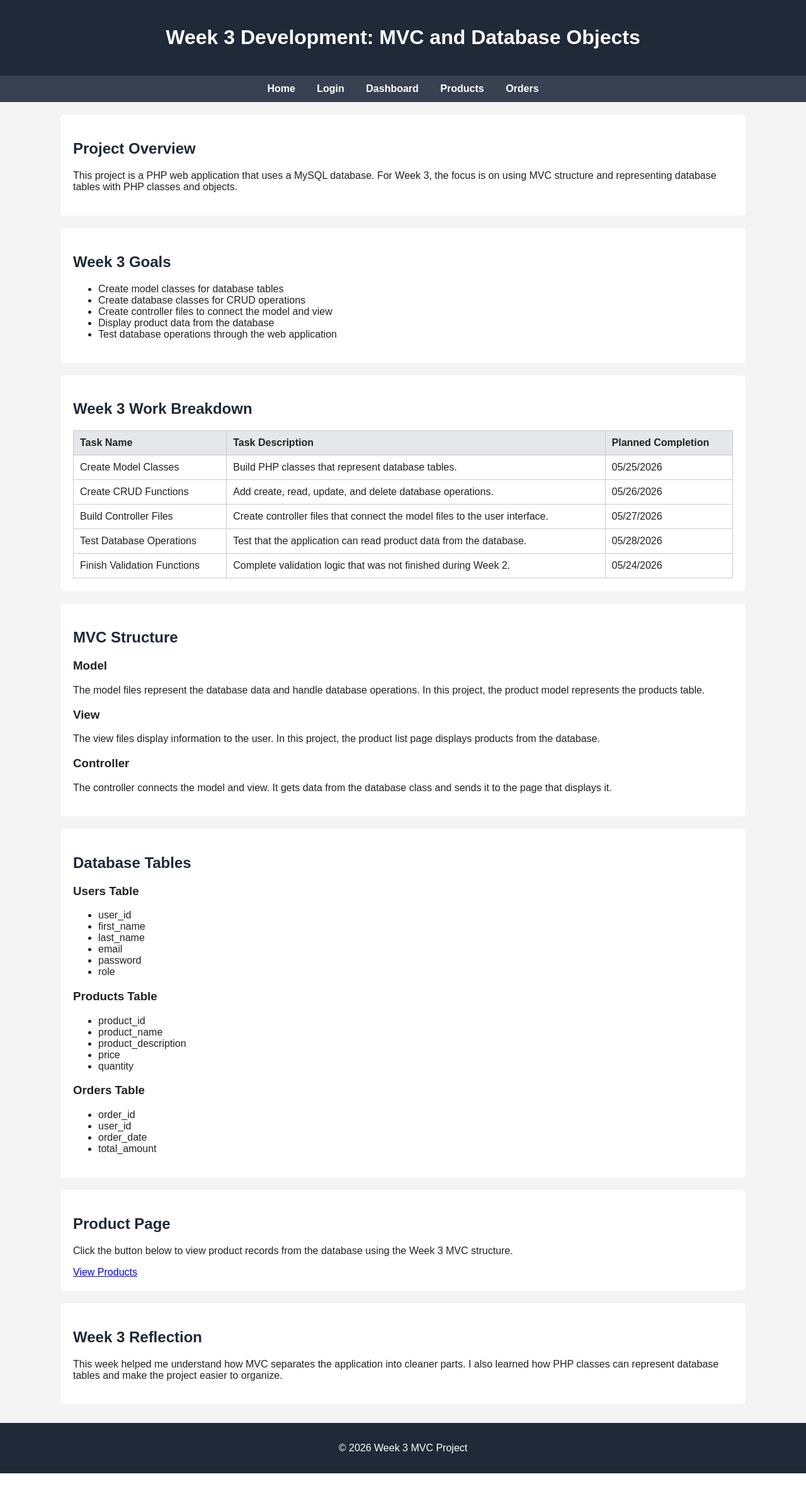
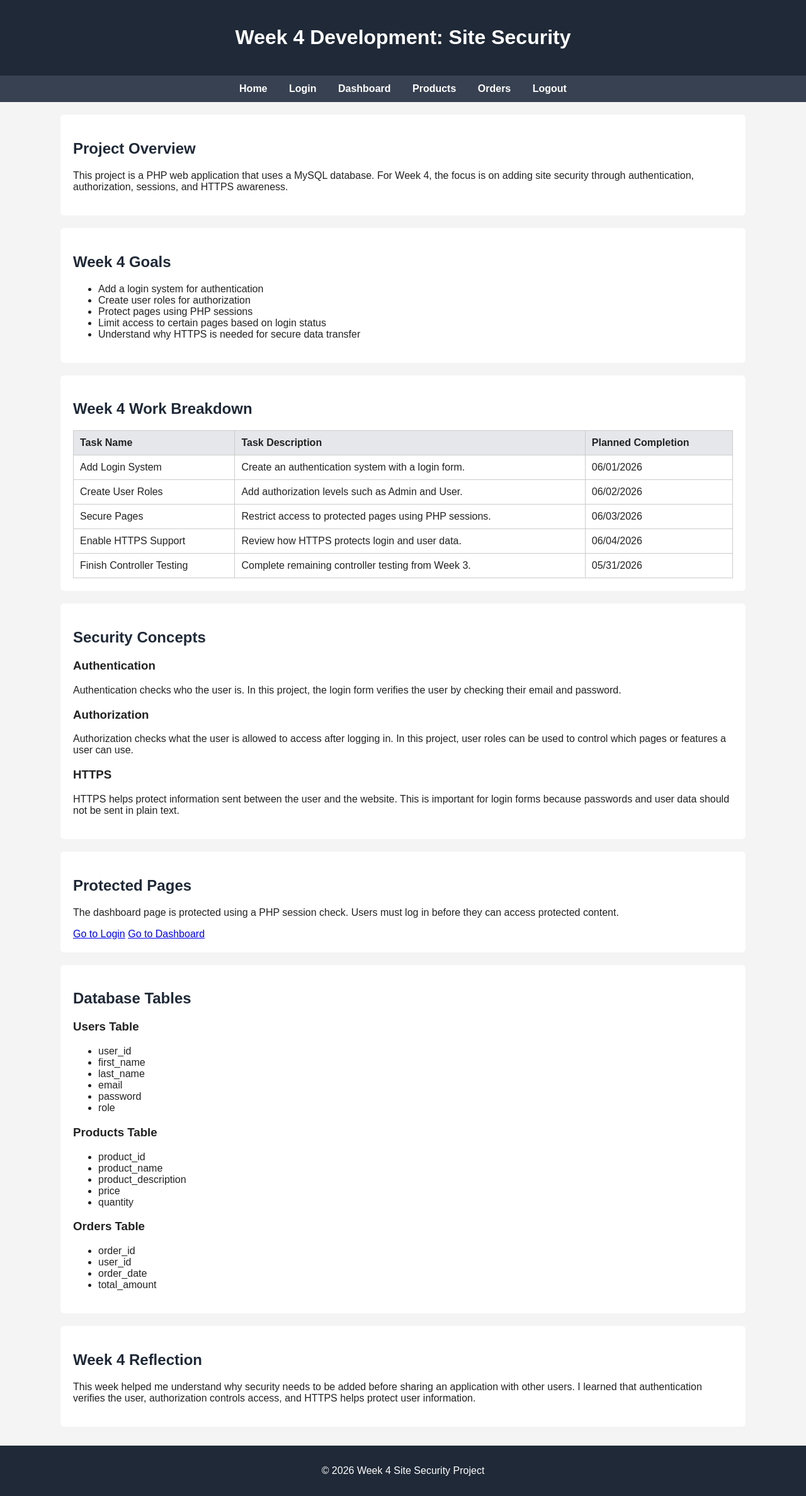
Before and after one commit to TruSigns/SDC345_L, a PHP site: page / in a window 1280 px wide. Shown: the whole page at 63% size. Before the commit the page ends 2339 px from the top, so only its background shows below. Run offline with PHP 8.4, Linux system fonts and the light colour scheme.

Commit message:
Week_4_Complete
Added security for project

```diff
--- a/SDC345_L_Project/index.php
+++ b/SDC345_L_Project/index.php
@@ -1,7 +1,7 @@
 <?php
 require_once("config/database.php");
 
-$pageTitle = "Week 3 MVC Project";
+$pageTitle = "Week 4 Site Security Project";
 ?>
 
 <!DOCTYPE html>
@@ -14,15 +14,16 @@ $pageTitle = "Week 3 MVC Project";
 <body>
 
 <header>
-    <h1>Week 3 Development: MVC and Database Objects</h1>
+    <h1>Week 4 Development: Site Security</h1>
 </header>
 
 <nav>
     <a href="index.php">Home</a>
-    <a href="#">Login</a>
-    <a href="#">Dashboard</a>
+    <a href="login.php">Login</a>
+    <a href="dashboard.php">Dashboard</a>
     <a href="view/product_list.php">Products</a>
     <a href="#">Orders</a>
+    <a href="logout.php">Logout</a>
 </nav>
 
 <main>
@@ -30,24 +31,24 @@ $pageTitle = "Week 3 MVC Project";
         <h2>Project Overview</h2>
         <p>
             This project is a PHP web application that uses a MySQL database.
-            For Week 3, the focus is on using MVC structure and representing
-            database tables with PHP classes and objects.
+            For Week 4, the focus is on adding site security through authentication,
+            authorization, sessions, and HTTPS awareness.
         </p>
     </section>
 
     <section>
-        <h2>Week 3 Goals</h2>
+        <h2>Week 4 Goals</h2>
         <ul>
-            <li>Create model classes for database tables</li>
-            <li>Create database classes for CRUD operations</li>
-            <li>Create controller files to connect the model and view</li>
-            <li>Display product data from the database</li>
-            <li>Test database operations through the web application</li>
+            <li>Add a login system for authentication</li>
+            <li>Create user roles for authorization</li>
+            <li>Protect pages using PHP sessions</li>
+            <li>Limit access to certain pages based on login status</li>
+            <li>Understand why HTTPS is needed for secure data transfer</li>
         </ul>
     </section>
 
     <section>
-        <h2>Week 3 Work Breakdown</h2>
+        <h2>Week 4 Work Breakdown</h2>
 
         <table>
             <tr>
@@ -56,53 +57,64 @@ $pageTitle = "Week 3 MVC Project";
                 <th>Planned Completion</th>
             </tr>
             <tr>
-                <td>Create Model Classes</td>
-                <td>Build PHP classes that represent database tables.</td>
-                <td>05/25/2026</td>
+                <td>Add Login System</td>
+                <td>Create an authentication system with a login form.</td>
+                <td>06/01/2026</td>
             </tr>
             <tr>
-                <td>Create CRUD Functions</td>
-                <td>Add create, read, update, and delete database operations.</td>
-                <td>05/26/2026</td>
+                <td>Create User Roles</td>
+                <td>Add authorization levels such as Admin and User.</td>
+                <td>06/02/2026</td>
             </tr>
             <tr>
-                <td>Build Controller Files</td>
-                <td>Create controller files that connect the model files to the user interface.</td>
-                <td>05/27/2026</td>
+                <td>Secure Pages</td>
+                <td>Restrict access to protected pages using PHP sessions.</td>
+                <td>06/03/2026</td>
             </tr>
             <tr>
-                <td>Test Database Operations</td>
-                <td>Test that the application can read product data from the database.</td>
-                <td>05/28/2026</td>
+                <td>Enable HTTPS Support</td>
+                <td>Review how HTTPS protects login and user data.</td>
+                <td>06/04/2026</td>
             </tr>
             <tr>
-                <td>Finish Validation Functions</td>
-                <td>Complete validation logic that was not finished during Week 2.</td>
-                <td>05/24/2026</td>
+                <td>Finish Controller Testing</td>
+                <td>Complete remaining controller testing from Week 3.</td>
+                <td>05/31/2026</td>
             </tr>
         </table>
     </section>
 
     <section>
-        <h2>MVC Structure</h2>
+        <h2>Security Concepts</h2>
 
-        <h3>Model</h3>
+        <h3>Authentication</h3>
         <p>
-            The model files represent the database data and handle database operations.
-            In this project, the product model represents the products table.
+            Authentication checks who the user is.
+            In this project, the login form verifies the user by checking their email and password.
         </p>
 
-        <h3>View</h3>
+        <h3>Authorization</h3>
         <p>
-            The view files display information to the user.
-            In this project, the product list page displays products from the database.
+            Authorization checks what the user is allowed to access after logging in.
+            In this project, user roles can be used to control which pages or features a user can use.
         </p>
 
-        <h3>Controller</h3>
+        <h3>HTTPS</h3>
         <p>
-            The controller connects the model and view.
-            It gets data from the database class and sends it to the page that displays it.
+            HTTPS helps protect information sent between the user and the website.
+            This is important for login forms because passwords and user data should not be sent in plain text.
         </p>
+    </section>
+
+    <section>
+        <h2>Protected Pages</h2>
+        <p>
+            The dashboard page is protected using a PHP session check.
+            Users must log in before they can access protected content.
+        </p>
+
+        <a class="button" href="login.php">Go to Login</a>
+        <a class="button" href="dashboard.php">Go to Dashboard</a>
     </section>
 
     <section>
@@ -137,25 +149,16 @@ $pageTitle = "Week 3 MVC Project";
     </section>
 
     <section>
-        <h2>Product Page</h2>
+        <h2>Week 4 Reflection</h2>
         <p>
-            Click the button below to view product records from the database using the Week 3 MVC structure.
-        </p>
-
-        <a class="button" href="view/product_list.php">View Products</a>
-    </section>
-
-    <section>
-        <h2>Week 3 Reflection</h2>
-        <p>
-            This week helped me understand how MVC separates the application into cleaner parts.
-            I also learned how PHP classes can represent database tables and make the project easier to organize.
+            This week helped me understand why security needs to be added before sharing an application with other users.
+            I learned that authentication verifies the user, authorization controls access, and HTTPS helps protect user information.
         </p>
     </section>
 </main>
 
 <footer>
-    <p>&copy; 2026 Week 3 MVC Project</p>
+    <p>&copy; 2026 Week 4 Site Security Project</p>
 </footer>
 
 </body>
```
Also changed, not shown: SDC345_L_Project/auth/auth_check.php (added, +8 -0 lines), SDC345_L_Project/dashboard.php (added, +39 -0 lines), SDC345_L_Project/login.php (added, +76 -0 lines), SDC345_L_Project/logout.php (added, +10 -0 lines).
